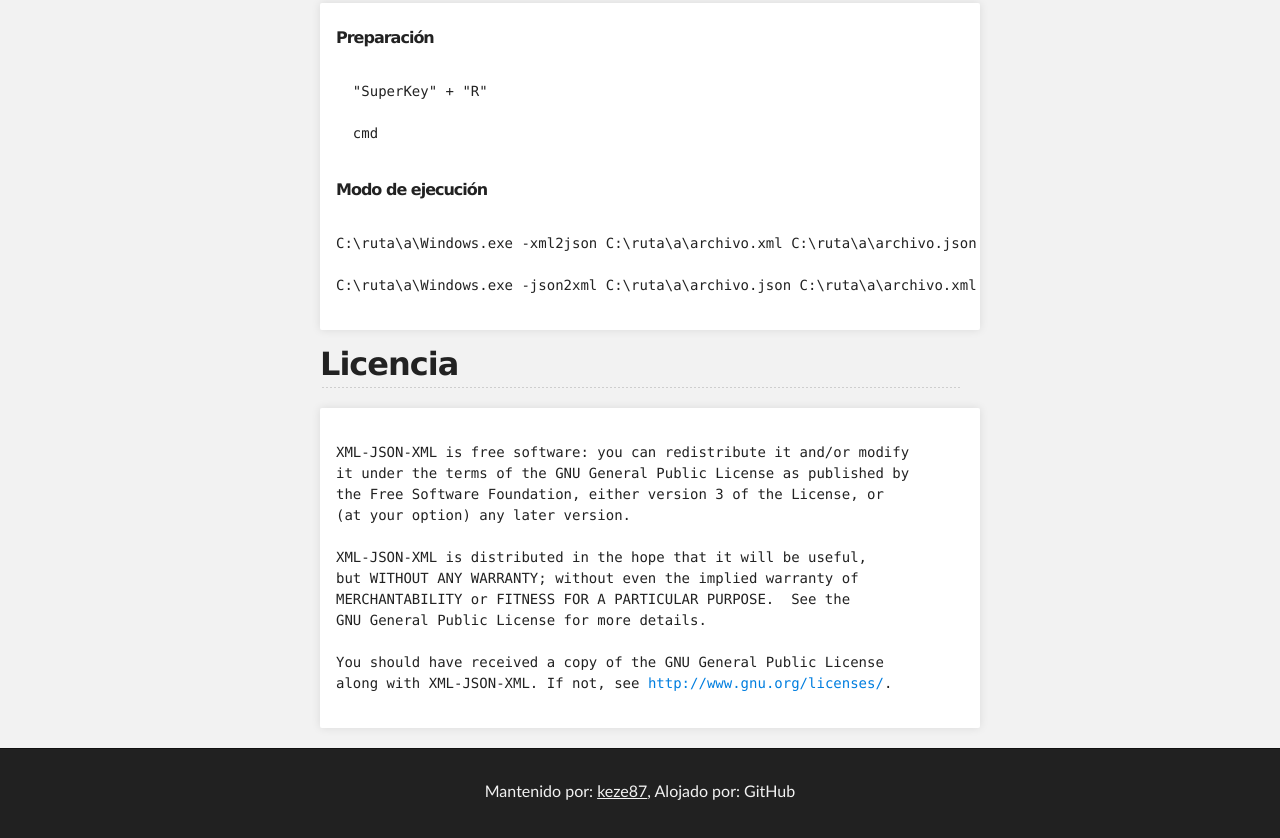
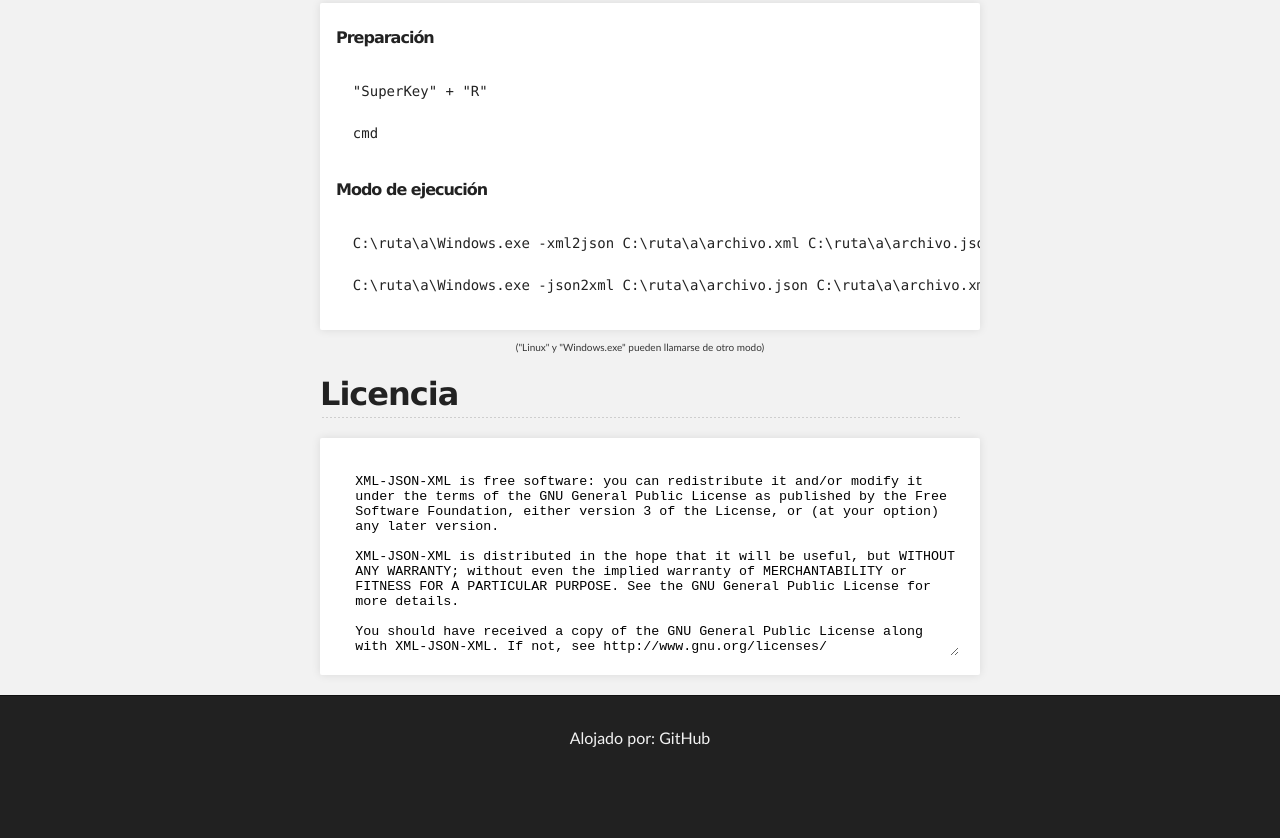
Before and after one commit to keze87/XML-JSON-XML, a plain HTML site: page index.html in a window 1280 px wide. Shown: the part 954-1792 px from the top of the page. After the commit the page ends 1739 px from the top, so only its background shows below. Drawn offline with Linux system fonts and the light colour scheme.

Commit message:
Pequeños cambios

```diff
--- a/index.html
+++ b/index.html
@@ -69,30 +69,24 @@ Windows
 <h6>
 Modo de ejecución
 </h6>
-C:\ruta\a\Windows.exe -xml2json C:\ruta\a\archivo.xml C:\ruta\a\archivo.json
+  C:\ruta\a\Windows.exe -xml2json C:\ruta\a\archivo.xml C:\ruta\a\archivo.json
 
-C:\ruta\a\Windows.exe -json2xml C:\ruta\a\archivo.json C:\ruta\a\archivo.xml
+  C:\ruta\a\Windows.exe -json2xml C:\ruta\a\archivo.json C:\ruta\a\archivo.xml
 
 </code></pre>
+
+<CENTER><p style="font-size:10px">("Linux" y "Windows.exe" pueden llamarse de otro modo)</p></CENTER>
 
 <h2>
 <a id="licencia" class="anchor" href="#licencia" aria-hidden="true"><span class="octicon octicon-link"></span></a>Licencia</h2>
 
 <pre><code>
-XML-JSON-XML is free software: you can redistribute it and/or modify
-it under the terms of the GNU General Public License as published by
-the Free Software Foundation, either version 3 of the License, or
-(at your option) any later version.
+<CENTER><textarea style="width:94%; border: none" rows=12 readonly>XML-JSON-XML is free software: you can redistribute it and/or modify it under the terms of the GNU General Public License as published by the Free Software Foundation, either version 3 of the License, or (at your option) any later version.
 
-XML-JSON-XML is distributed in the hope that it will be useful,
-but WITHOUT ANY WARRANTY; without even the implied warranty of
-MERCHANTABILITY or FITNESS FOR A PARTICULAR PURPOSE.  See the
-GNU General Public License for more details.
+XML-JSON-XML is distributed in the hope that it will be useful, but WITHOUT ANY WARRANTY; without even the implied warranty of MERCHANTABILITY or FITNESS FOR A PARTICULAR PURPOSE. See the GNU General Public License for more details.
 
-You should have received a copy of the GNU General Public License
-along with XML-JSON-XML. If not, see <a href="http://www.gnu.org/licenses/">http://www.gnu.org/licenses/</a>.
+You should have received a copy of the GNU General Public License along with XML-JSON-XML. If not, see http://www.gnu.org/licenses/</textarea></CENTER></code></pre>
 
-</code></pre>
 	  </section>
 	</div>
 
@@ -101,8 +95,8 @@ along with XML-JSON-XML. If not, see <a href="http://www.gnu.org/licenses/">http
   <div id="footer_wrap" class="outer">
 	  <footer class="inner">
 		<p class="copyright">
-      Mantenido por: <a href="https://github.com/keze87">keze87</a>, Alojado por: GitHub
-      </p>
+    Alojado por: GitHub
+    </p>
 	  </footer>
 	</div>
 </CENTER>
--- a/stylesheets/stylesheet.css
+++ b/stylesheets/stylesheet.css
@@ -186,6 +186,8 @@ code {
 pre code {
   display: block;
   box-shadow: none;
+  text-align: justify;
+  text-justify: inter-word;
 }
 
 blockquote {
@@ -266,7 +268,9 @@ Full-Width Styles
 
 .inner {
   position: relative;
-  max-width: 640px;
+  /*max-width: 640px;*/
+  max-width: 50%;
+  min-width: 640px;
   padding: 20px 10px;
   margin: 0 auto;
 }
@@ -385,6 +389,7 @@ Small Device Styles
 
   .inner {
     /*min-width: 320px;*/
+    min-width: 80%;
     max-width: 90%;/*480px;*/
   }
 
@@ -418,8 +423,9 @@ Small Device Styles
 
   code, pre {
     /*min-width: 320px;*/
+    min-width: 80%;
     max-width: 90%;/*480px;*/
-    font-size: 11px;
+    /*font-size: 11px;*/
   }
 
 }
```
